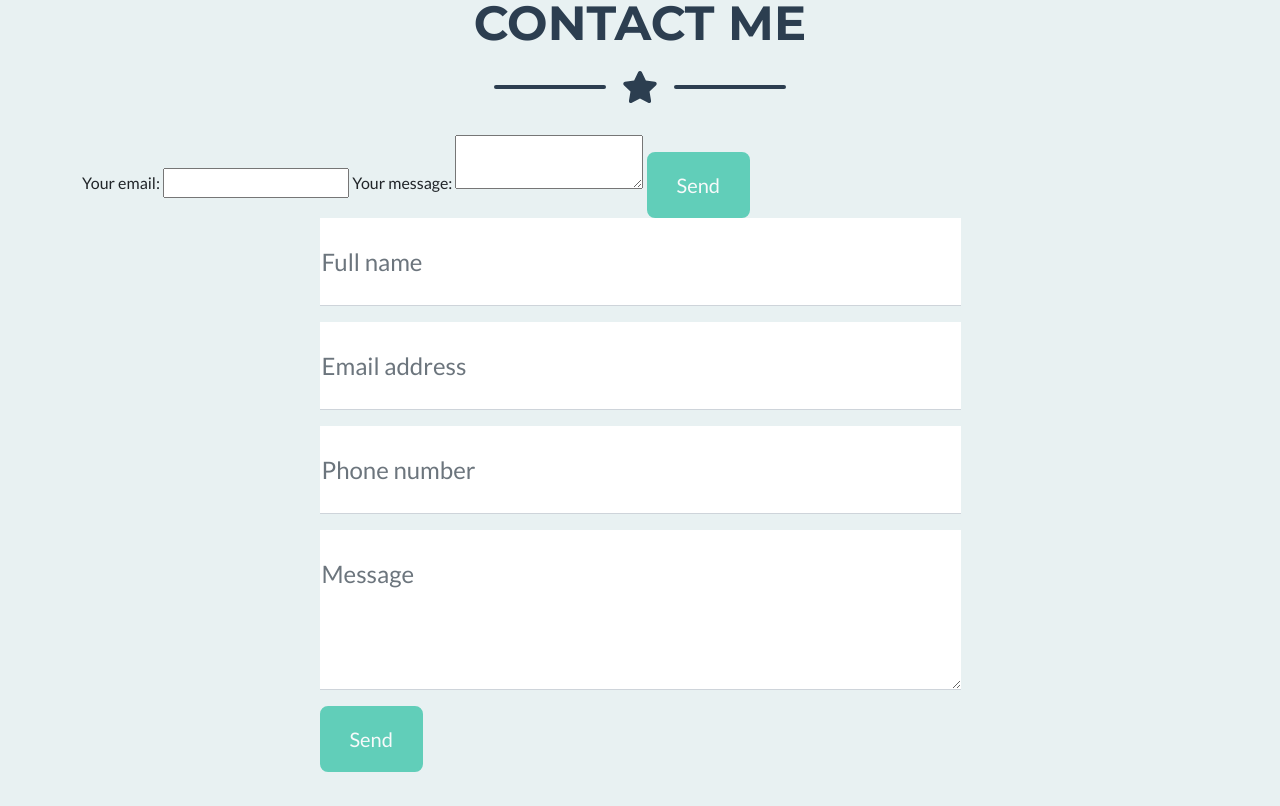
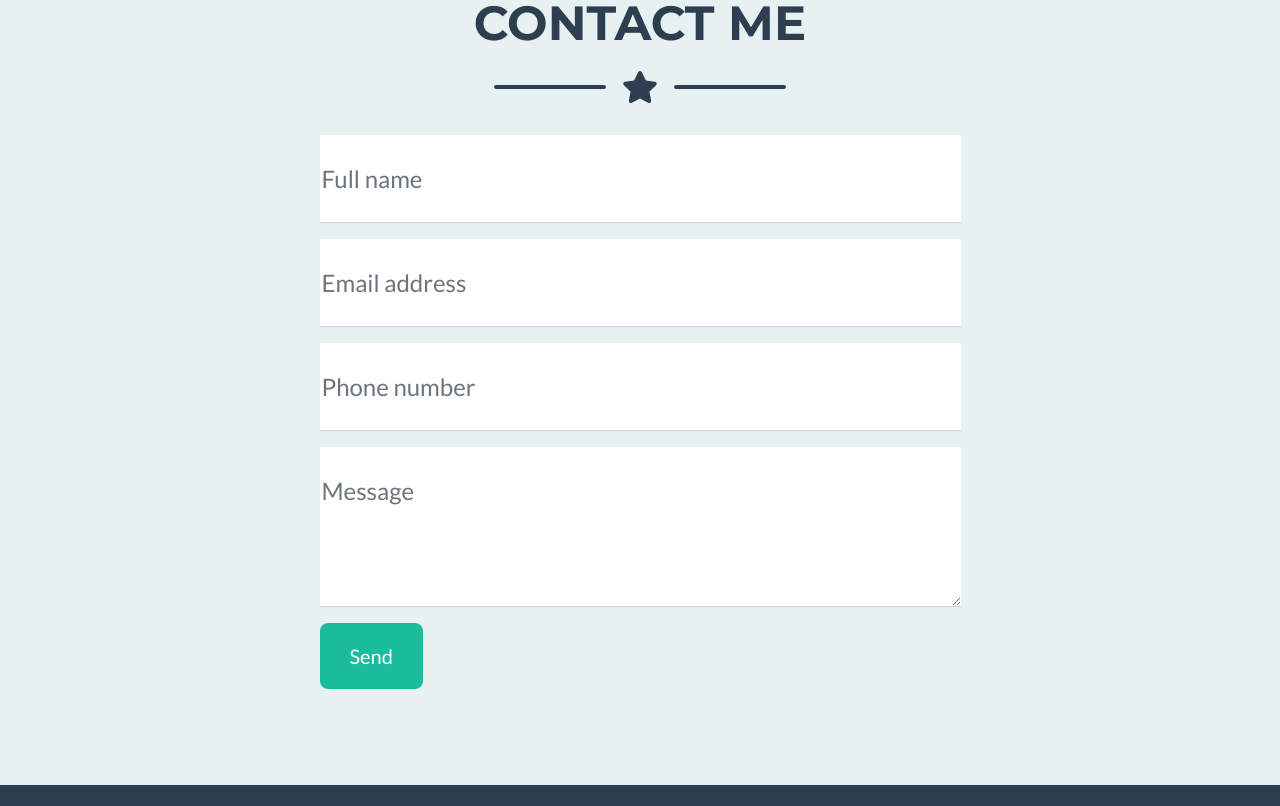
Before and after one commit to NickLai169/Personal-Portfolio, a plain HTML site: page dist/index.html in a window 1280 px wide. Shown: the part 2894-3700 px from the top of the page. Drawn offline with nearby package versions, Linux system fonts and the light colour scheme.

Commit message:
Form submission completed

```diff
--- a/dist/index.html
+++ b/dist/index.html
@@ -188,24 +188,7 @@
                 </div>
                 <!-- Contact Section Form-->
                 <div class="row justify-content-center">
-                    <form
-                        action="https://formspree.io/f/mgerzpnn"
-                        method="POST"
-                        id="contactForm"
-                        >
-                        <label>
-                            Your email:
-                            <input type="email" name="_replyto">
-                        </label>
-                        <label>
-                            Your message:
-                            <textarea name="message"></textarea>
-                        </label>
 
-                        <!-- your other form fields go here -->
-
-                        <button class="btn btn-primary btn-xl disabled" id="submitButton" type="submit">Send</button>
-                    </form>
 
                     <div class="col-lg-8 col-xl-7">
 
@@ -216,7 +199,8 @@
                         <!-- To make this form functional, sign up at-->
                         <!-- https://startbootstrap.com/solution/contact-forms-->
                         <!-- to get an API token!-->
-                        <form data-sb-form-api-token="API_TOKEN">
+                        <form action="https://formspree.io/f/mgerzpnn" id="contactForm" method="POST">
+                        <!-- <form id="contactForm" data-sb-form-api-token="API_TOKEN"> -->
                             <!-- Name input-->
                             <div class="form-floating mb-3">
                                 <input class="form-control" id="name" type="text" placeholder="Enter your name..." data-sb-validations="required" />
@@ -225,20 +209,20 @@
                             </div>
                             <!-- Email address input-->
                             <div class="form-floating mb-3">
-                                <input class="form-control" id="email" type="email" placeholder="name@example.com" data-sb-validations="required,email" />
+                                <input class="form-control" name="_replyto" id="email" type="email" placeholder="name@example.com" data-sb-validations="required,email" />
                                 <label for="email">Email address</label>
                                 <div class="invalid-feedback" data-sb-feedback="email:required">An email is required.</div>
                                 <div class="invalid-feedback" data-sb-feedback="email:email">Email is not valid.</div>
                             </div>
                             <!-- Phone number input-->
                             <div class="form-floating mb-3">
-                                <input class="form-control" id="phone" type="tel" placeholder="(123) 456-7890" data-sb-validations="required" />
+                                <input class="form-control" name="phoneNumber" id="phone" type="tel" placeholder="(123) 456-7890" data-sb-validations="required" />
                                 <label for="phone">Phone number</label>
                                 <div class="invalid-feedback" data-sb-feedback="phone:required">A phone number is required.</div>
                             </div>
                             <!-- Message input-->
                             <div class="form-floating mb-3">
-                                <textarea class="form-control" id="message" type="text" placeholder="Enter your message here..." style="height: 10rem" data-sb-validations="required"></textarea>
+                                <textarea class="form-control" name="message" id="message" type="text" placeholder="Enter your message here..." style="height: 10rem" data-sb-validations="required"></textarea>
                                 <label for="message">Message</label>
                                 <div class="invalid-feedback" data-sb-feedback="message:required">A message is required.</div>
                             </div>
@@ -260,7 +244,7 @@
                             <!-- an error submitting the form-->
                             <div class="d-none" id="submitErrorMessage"><div class="text-center text-danger mb-3">Error sending message!</div></div>
                             <!-- Submit Button-->
-                            <button class="btn btn-primary btn-xl disabled" id="submitButton" type="submit">Send</button>
+                            <button class="btn btn-primary btn-xl" id="submitButton" type="submit">Send</button>
                         </form>
                     </div>
                 </div>
```
